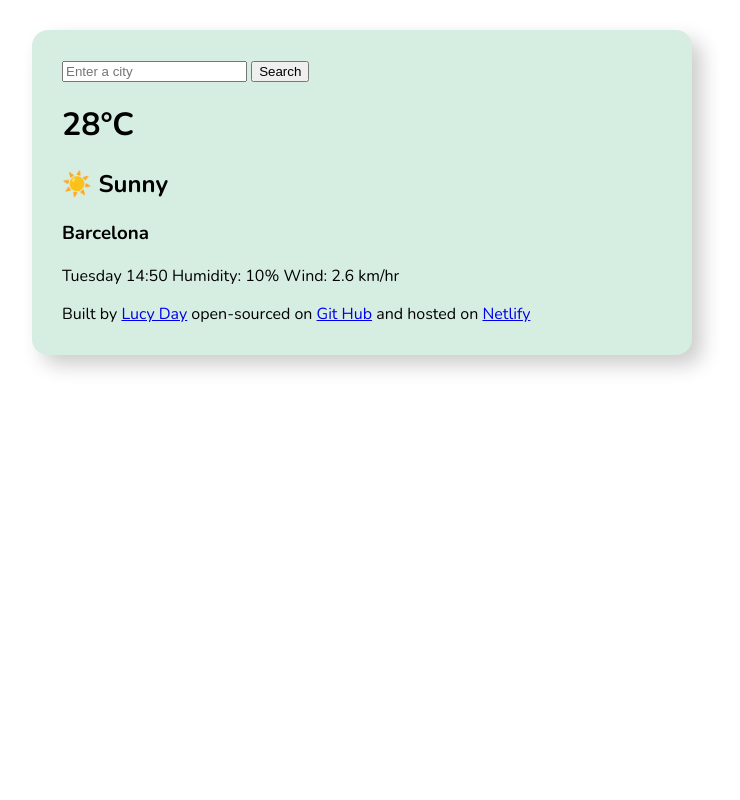
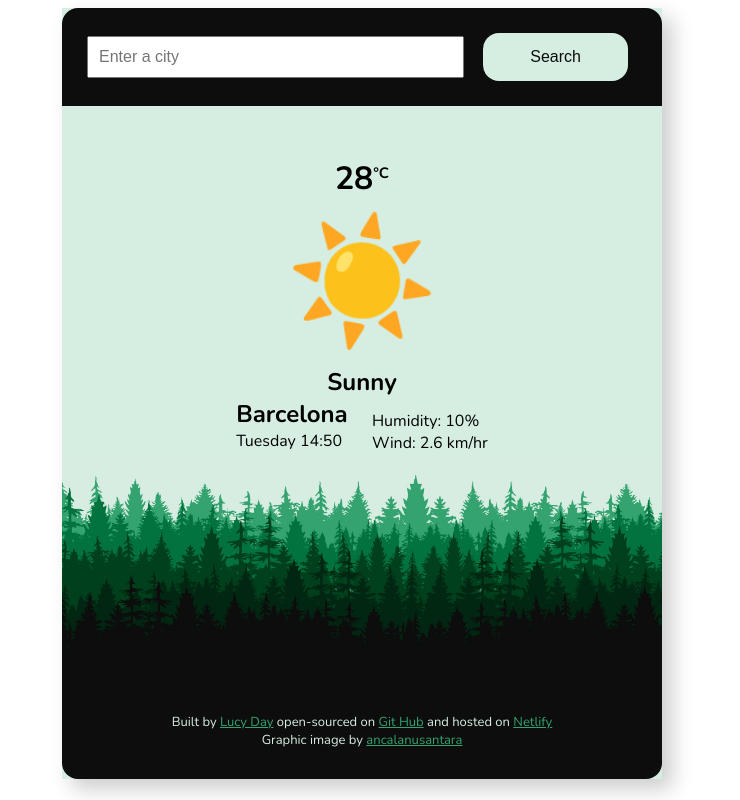
Before and after one commit to LucyJDay/Weather-App-Improved, a plain HTML site: page index.html in a window 1280 px wide. Shown: the whole page, without its empty margins (278-1018 px from the left). Drawn offline with nearby package versions, Linux system fonts and the light colour scheme.

Commit message:
Update CSS Today Weather Section
Search bar & today weather CSS updated

```diff
--- a/index.html
+++ b/index.html
@@ -15,23 +15,42 @@
   <body>
     <div class="weather-application">
       <header>
-        <form>
-          <input type="search" placeholder="Enter a city" required />
-          <input type="submit" value="Search" />
+        <form class="city-form">
+          <input
+            type="search"
+            placeholder="Enter a city"
+            required
+            class="city-form-input"
+          />
+          <input type="submit" value="Search" class="city-form-button" />
         </form>
       </header>
       <main>
-        <div class="today_weather">
-          <h1>28°C</h1>
-          <h2>☀️ Sunny</h2>
-          <h3>Barcelona</h3>
-          <p>
-            <span class="date_time"> Tuesday 14:50</span>
-            <span class="Humidity"> Humidity: 10%</span>
-            <span class="Wind"> Wind: 2.6 km/hr</span>
-          </p>
+        <div class="today-weather">
+          <h1>28<span class="temp-unit">°C</span></h1>
+          <h2>
+            <div class="weather-app-emoji">☀️</div>
+            <div class="weather-app-type">Sunny</div>
+          </h2>
+          <div class="country-details">
+            <div class="place-time">
+              <h3>Barcelona</h3>
+              <p>
+                <span class="date-time"> Tuesday 14:50</span>
+              </p>
+            </div>
+            <div class="weather-details">
+              <p>
+                <span class="Humidity"> Humidity: 10%</span>
+                <br />
+                <span class="Wind"> Wind: 2.6 km/hr</span>
+              </p>
+            </div>
+          </div>
         </div>
-        <div class="forecast_weather"></div>
+        <div class="forecast-weather">
+          <img src="media/Forrest graphic long.png" class="forrest-pic" />
+        </div>
       </main>
       <footer>
         Built by
@@ -47,6 +66,11 @@
         <a href="https://weather-app-lucy-day.netlify.app" target="_blank">
           Netlify
         </a>
+        <br />
+        Graphic image by
+        <a href="https://www.vecteezy.com/members/ancalanusantara ">
+          ancalanusantara
+        </a>
       </footer>
     </div>
   </body>
--- a/src/index.css
+++ b/src/index.css
@@ -7,8 +7,96 @@ body {
 .weather-application {
   background-color: #d6eee1;
   max-width: 600px;
-  margin: 30px auto;
+  margin: auto;
+  padding: 0px;
+  box-shadow: 10px 10px 20px rgba(0, 0, 0, 0.2);
+  border-radius: 16px 16;
+  border: 0px;
+}
+main {
+  padding: 0px;
+  text-align: center;
+}
+a {
+  color: #33a370;
+}
+.city-form {
+  background-color: #0d0d0d;
+  max-width: 600px;
+  margin: auto;
   padding: 30px;
-  box-shadow: 10px 10px 20px rgba(0, 0, 0, 0.2);
+  border: none;
+  border-radius: 16px 16px 0px 0px;
+  padding: 10px;
+}
+.city-form-input {
+  width: 65%;
+  padding: 10px;
+  margin: 15px 0px 15px 15px;
+  font-size: 16px;
+}
+.city-form-button {
+  background-color: #d6eee1;
+  color: #0d0d0d;
+  font-size: 16px;
+  padding: 15px 20px;
+  border: none;
   border-radius: 16px;
+  margin: 15px;
+  width: 25%;
 }
+.today-weather {
+  padding: 30px 30px 0px 30px;
+  margin: auto;
+  max-width: 300px;
+}
+h1 {
+  margin-bottom: 0px;
+  display: flex;
+  justify-content: center;
+}
+.temp-unit {
+  font-size: 15px;
+  padding-top: 6px;
+}
+h2 {
+  margin: 0px;
+}
+.weather-app-emoji {
+  font-size: 122px;
+}
+.country-details {
+  display: flex;
+  flex-direction: row;
+  justify-content: space-evenly;
+  text-align: left;
+}
+h3 {
+  padding: 0;
+  margin: 0;
+  font-size: 1.5em;
+}
+p {
+  margin: 0;
+}
+.weather-details {
+  padding-top: 12px;
+}
+.forecast-weather {
+  background-color: #0d0d0d;
+}
+img {
+  max-width: 600px;
+  margin: 0 auto;
+  padding: 0px;
+  border: none;
+}
+footer {
+  background-color: #0d0d0d;
+  color: #d6eee1;
+  font-size: 13px;
+  text-align: center;
+  padding: 30px;
+  border-top: 1px sold #d6eee1;
+  border-radius: 0px 0px 16px 16px;
+}
```
Also changed, not shown: media/Forrest graphic long.png (added), 1 other file.
